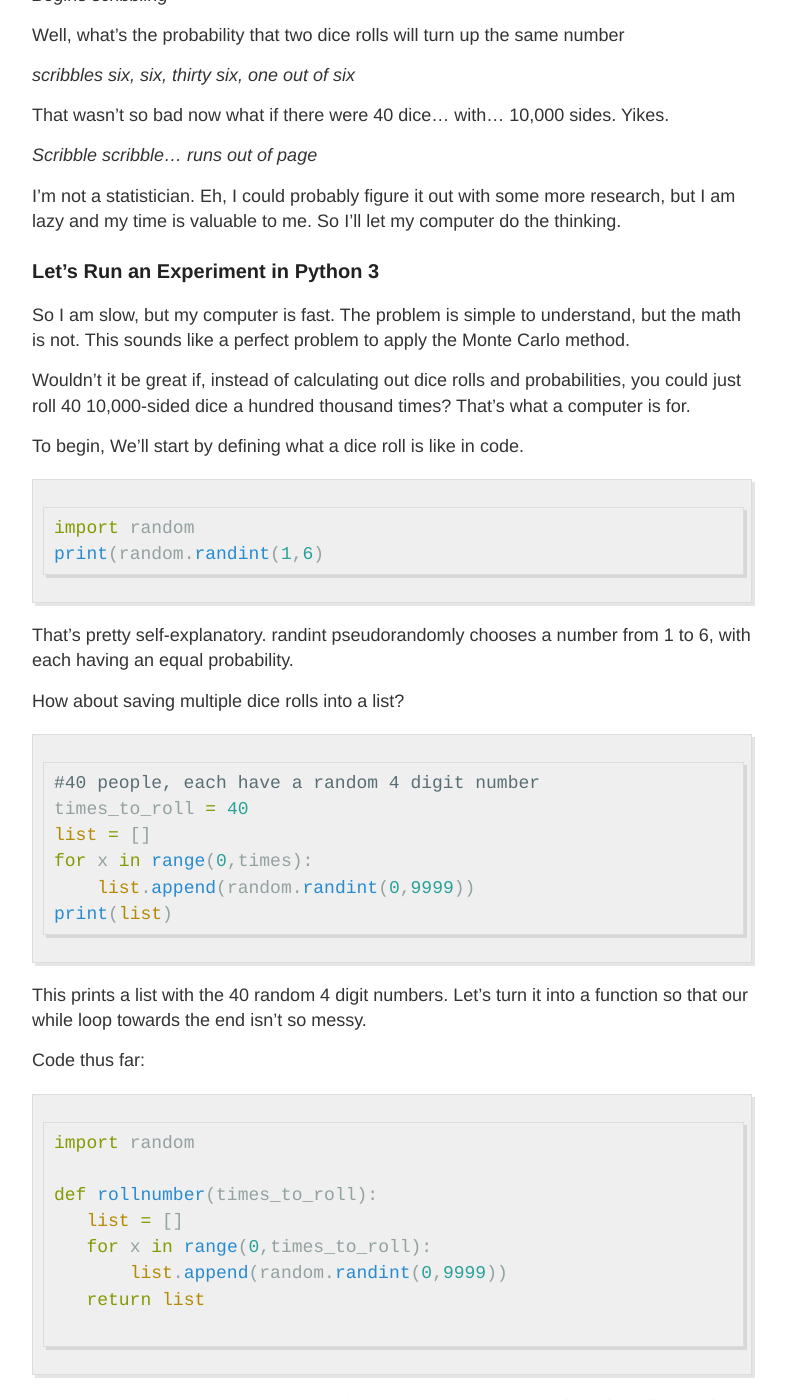
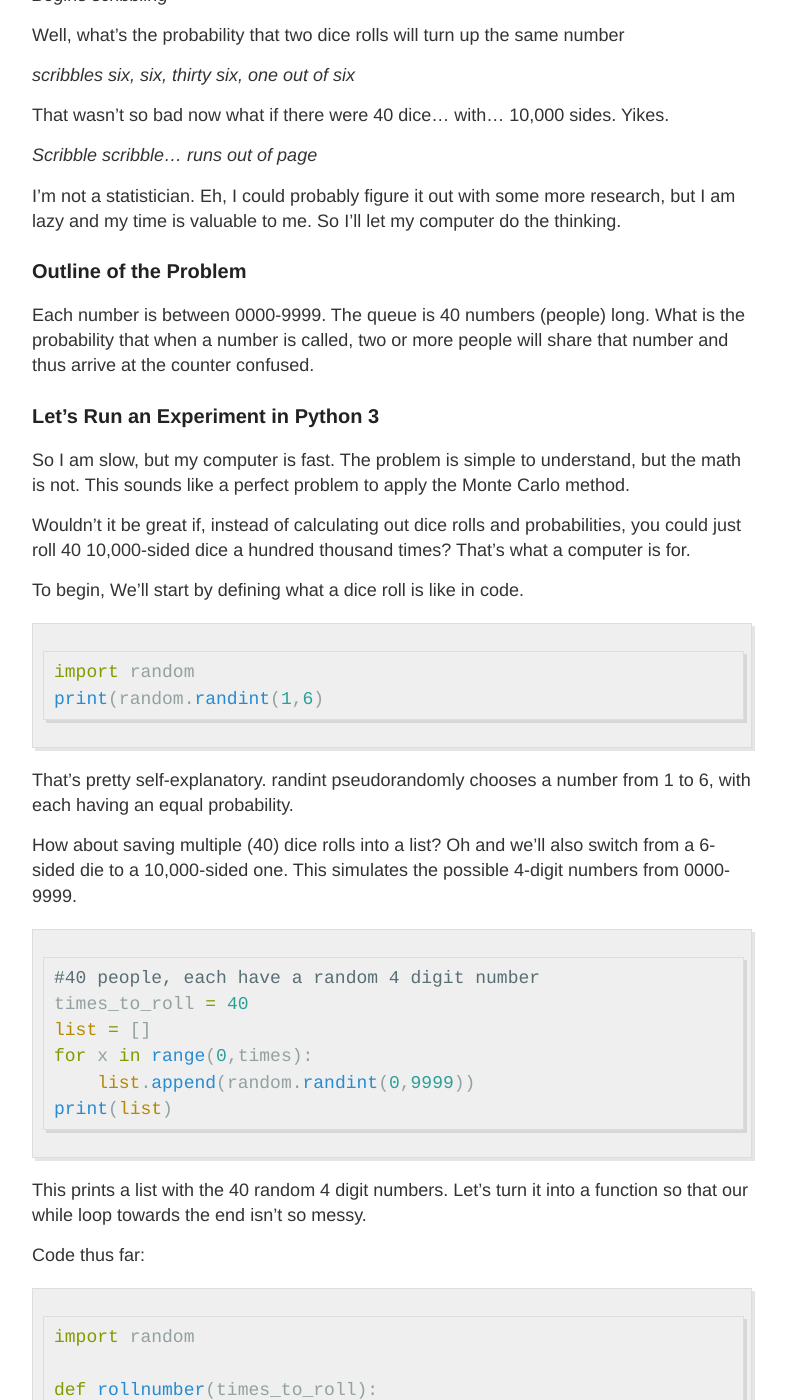
Before and after one commit to griffincalme/griffincalme.github.io, a Jekyll site: the page built from _posts/2016-10-3-SOS.md, in a window 1280 px wide and 1400 px high, scrolled down 672 px. Shown: the whole window, without its empty margins (248-1034 px from the left). Built offline with Jekyll 4.4.1, drawn with Linux system fonts in a browser that asks for light colours.

Commit message:
Update 2016-10-3-SOS.md

````diff
--- a/_posts/2016-10-3-SOS.md
+++ b/_posts/2016-10-3-SOS.md
@@ -39,6 +39,12 @@ Yikes.
 I'm not a statistician.
 Eh, I could probably figure it out with some more research, but I am lazy and my time is valuable to me. So I'll let my computer do the thinking.
 
+### Outline of the Problem
+
+Each number is between 0000-9999.
+The queue is 40 numbers (people) long.
+What is the probability that when a number is called, two or more people will share that number and thus arrive at the counter confused.
+
 
 ### Let's Run an Experiment in Python 3
 
@@ -58,7 +64,7 @@ print(random.randint(1,6)
 
 That's pretty self-explanatory. randint pseudorandomly chooses a number from 1 to 6, with each having an equal probability.
 
-How about saving multiple dice rolls into a list?
+How about saving multiple (40) dice rolls into a list? Oh and we'll also switch from a 6-sided die to a 10,000-sided one. This simulates the possible 4-digit numbers from 0000-9999.
 
 ```python
 #40 people, each have a random 4 digit number
````
